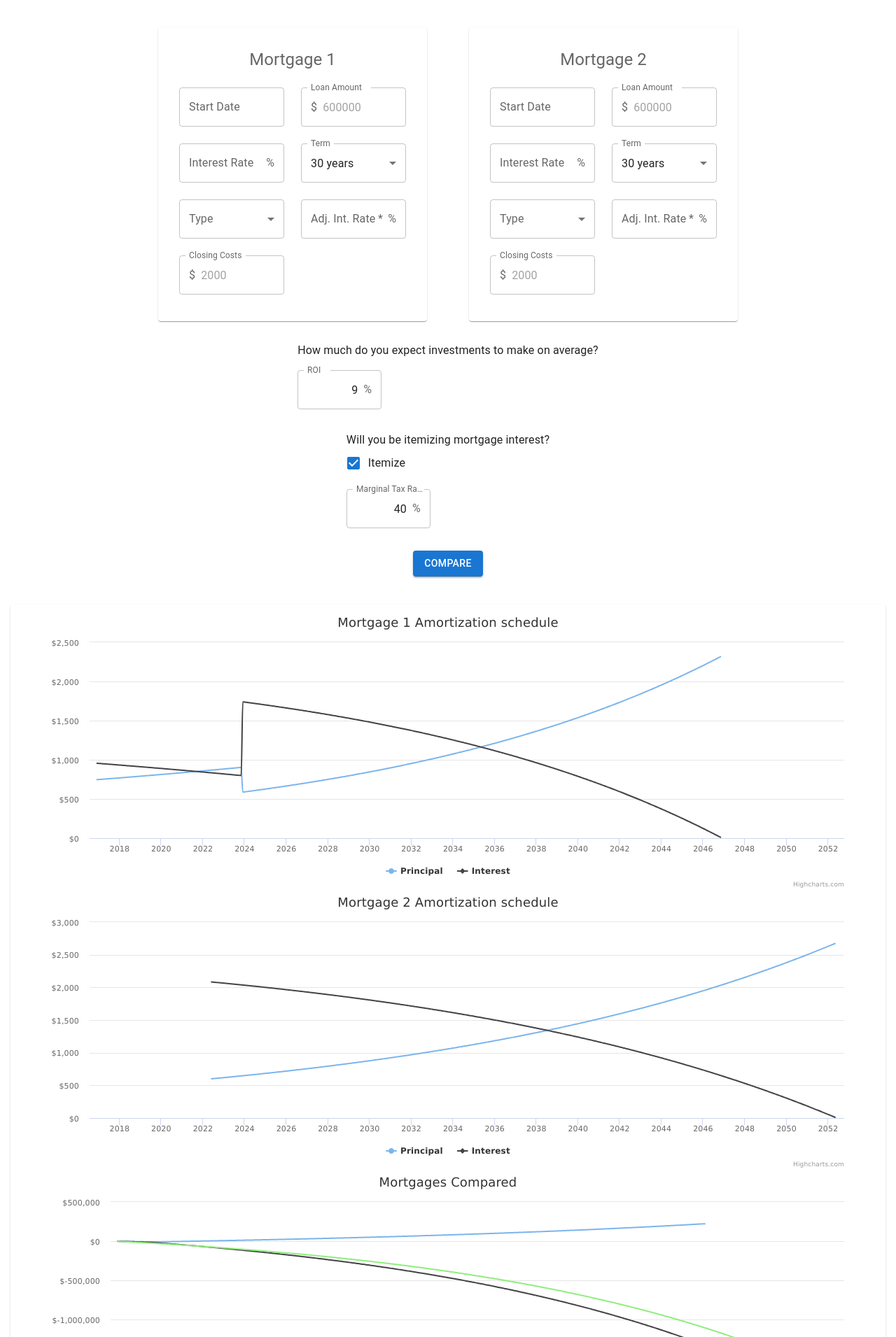
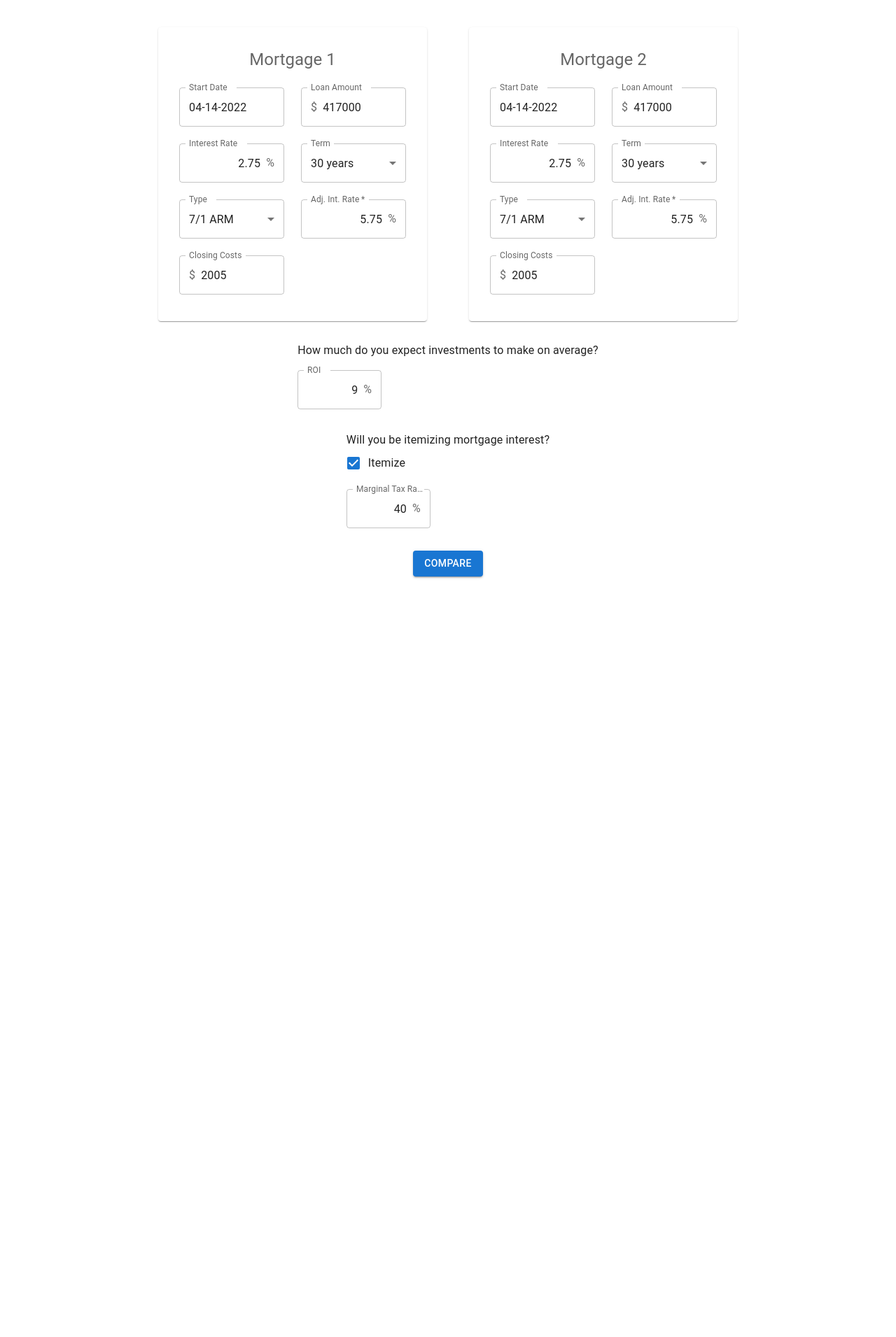
Before and after one commit to erich564/mortgage-comp-tool, a React (Create React App) app: page / in a window 1280 px wide. Shown: the part 149-2060 px from the top of the page at 70% size. After the commit the page ends 1012 px from the top, so only its background shows below. Built offline with nearby package versions, Linux system fonts and the light colour scheme; the HTML template or start-up script is replaced by a standard one.

Commit message:
Hide report until button clicked

```diff
--- a/src/App.js
+++ b/src/App.js
@@ -7,42 +7,56 @@ import {
   FormControlLabel,
   FormLabel,
   InputAdornment,
-  Paper,
   Radio,
   RadioGroup,
   Stack,
   TextField,
   Typography,
 } from '@mui/material';
-import { styled } from '@mui/material/styles';
 import { LocalizationProvider } from '@mui/x-date-pickers';
 import { AdapterMoment } from '@mui/x-date-pickers/AdapterMoment';
+import moment from 'moment';
 import { useState } from 'react';
 import './App.css';
 import MortgageForm from './MortgageForm';
 import MortgageTerm from './MortgageTerm';
+import MortgageType from './MortgageType';
 import Report from './Report';
 
-const Item = styled(Paper)(({ theme }) => ({
-  ...theme.typography.body2,
-  padding: theme.spacing(1),
-  textAlign: 'center',
-  color: theme.palette.text.secondary,
-}));
+export default function App() {
+  // const mortgageTemplate = {
+  //   loanAmount: '',
+  //   term: MortgageTerm._30_years,
+  //   type: '',
+  //   interestRate: '',
+  //   startDate: null,
+  //   interestRateAdjusted: '',
+  //   closingCosts: '',
+  // };
 
-export default function App() {
+  // const [state, setState] = useState({
+  //   purchaseOrRefinance: '',
+  //   roi: '9',
+  //   doItemize: true,
+  //   marginalTaxRate: '40',
+  //   mortgages: [1, 2].map(n => ({
+  //     ...mortgageTemplate,
+  //     id: n,
+  //   })),
+  //   doGenerateReport: false,
+  // });
   const mortgageTemplate = {
-    loanAmount: '',
+    loanAmount: '417000',
     term: MortgageTerm._30_years,
-    type: '',
-    interestRate: '',
-    startDate: null,
-    interestRateAdjusted: '',
-    closingCosts: '',
+    type: MortgageType._7_1_Arm,
+    interestRate: 2.75,
+    startDate: moment(),
+    interestRateAdjusted: 5.75,
+    closingCosts: 2005,
   };
 
   const [state, setState] = useState({
-    purchaseOrRefinance: '',
+    purchaseOrRefinance: 'purchase',
     roi: '9',
     doItemize: true,
     marginalTaxRate: '40',
@@ -50,6 +64,7 @@ export default function App() {
       ...mortgageTemplate,
       id: n,
     })),
+    doShowReport: false,
   });
 
   const handleChange = e => {
@@ -90,7 +105,10 @@ export default function App() {
 
   const handleSubmit = e => {
     e.preventDefault();
-    console.log(state);
+    setState({
+      ...state,
+      doShowReport: true,
+    });
   };
 
   const percentWidth = '120px';
@@ -202,10 +220,7 @@ export default function App() {
           <br />
           <br />
         </Box>
-
-        <Item>
-          <Report />
-        </Item>
+        {state.doShowReport && <Report />}
       </Stack>
     </LocalizationProvider>
   );
```
